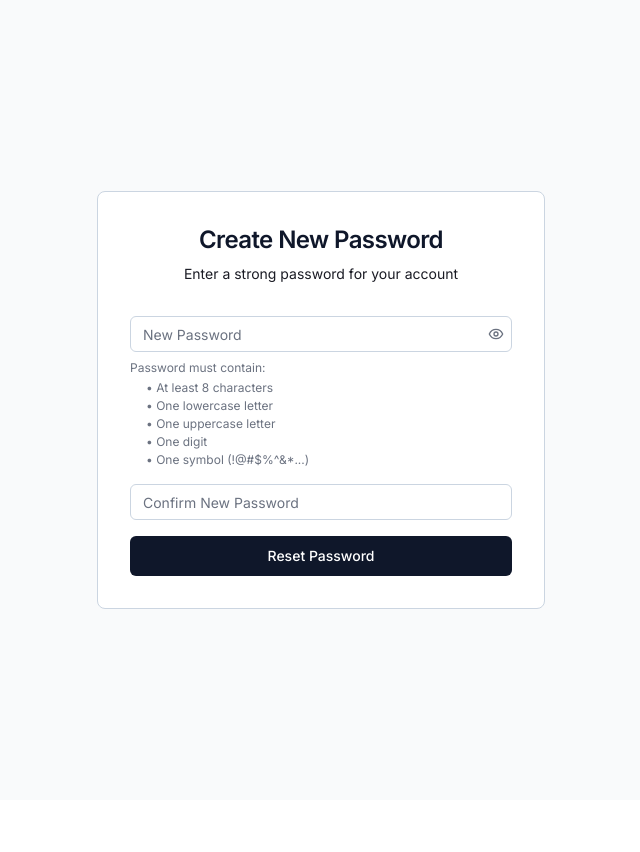
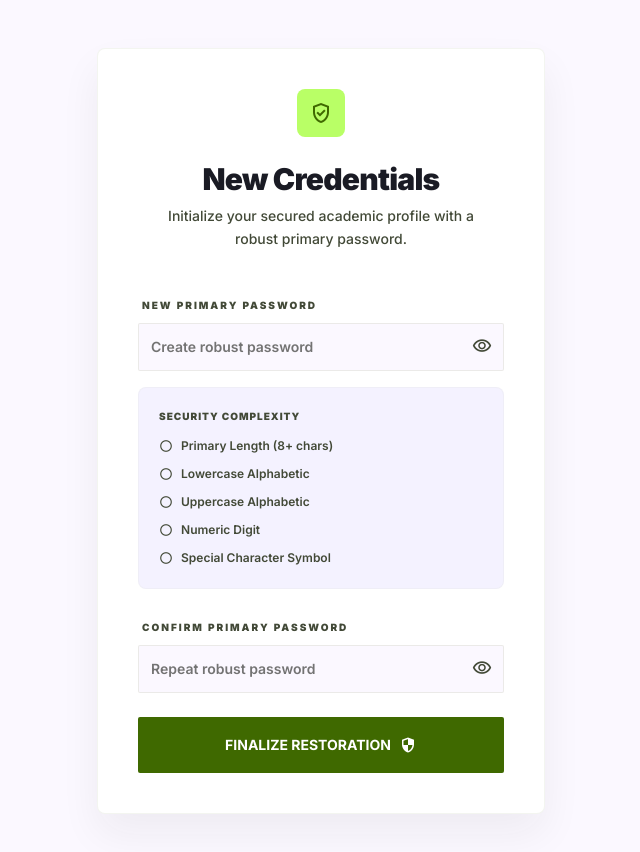
Before and after one commit to BinongoIsrael/academic-tracker, a Next.js app: page /reset-password in a window 1280 px wide. Shown: the top 852 px of the page, without its empty margins (319-959 px from the left). Before the commit the page ends 800 px from the top, so only its background shows below. Built offline with nearby package versions, Linux system fonts and the light colour scheme; no server answers.

Commit message:
refactor(auth): redesign forgot and reset password pages

```diff
--- a/app/(auth)/forgot-password/page.tsx
+++ b/app/(auth)/forgot-password/page.tsx
@@ -29,50 +29,39 @@ export default function ForgotPasswordPage() {
 
   if (success) {
     return (
-      <div className="flex min-h-screen items-center justify-center bg-gray-50 px-4">
-        <div className="w-full max-w-md bg-white border border-slate-300 rounded-lg p-8 text-center">
-          <div className="mx-auto w-16 h-16 bg-accent rounded-full flex items-center justify-center mb-4">
-            <svg
-              className="w-8 h-8 text-slate-900"
-              fill="none"
-              stroke="currentColor"
-              viewBox="0 0 24 24"
-            >
-              <path
-                strokeLinecap="round"
-                strokeLinejoin="round"
-                strokeWidth={2}
-                d="M3 8l7.89 5.26a2 2 0 002.22 0L21 8M5 19h14a2 2 0 002-2V7a2 2 0 00-2-2H5a2 2 0 00-2 2v10a2 2 0 002 2z"
-              />
-            </svg>
+      <div className="flex min-h-screen items-center justify-center bg-surface px-4">
+        <div className="w-full max-w-md bg-surface-container-lowest border border-outline-variant/20 rounded-xl p-10 text-center shadow-[0_20px_40px_rgba(26,27,36,0.06)]">
+          <div className="mx-auto w-20 h-20 bg-primary-container/20 rounded-full flex items-center justify-center mb-6">
+            <span className="material-symbols-outlined text-4xl text-primary">mail</span>
           </div>
-          <h1 className="text-2xl font-semibold text-slate-900 mb-2">
+          <h1 className="text-3xl font-black tracking-tight text-on-surface mb-3">
             Check Your Email
           </h1>
-          <p className="text-subtle text-sm mb-4">
-            We&apos;ve sent a password reset link to:
+          <p className="text-on-surface-variant text-base leading-relaxed mb-6">
+            We&apos;ve sent a secured password reset link to: <br/>
+            <span className="font-bold text-primary">{email}</span>
           </p>
-          <p className="text-slate-900 font-medium break-all mb-6">{email}</p>
 
-          <div className="bg-gray-50 rounded-lg p-4 mb-6 text-left">
-            <p className="text-sm text-subtle mb-3">Next steps:</p>
-            <ol className="text-sm text-subtle space-y-2 list-decimal list-inside">
-              <li>Open the email from Gradient</li>
-              <li>Click the reset password link</li>
-              <li>Create your new password</li>
+          <div className="bg-surface rounded-lg p-6 mb-8 text-left border border-outline-variant/10">
+            <p className="text-xs font-black uppercase tracking-widest text-on-surface-variant mb-4">Secure Restoration Steps</p>
+            <ol className="text-sm text-on-surface-variant space-y-3 list-decimal list-inside font-medium">
+              <li>Access your registered mailbox</li>
+              <li>Authenticate the restoration link</li>
+              <li>Initialize your new credentials</li>
             </ol>
           </div>
 
-          <div className="text-xs text-subtle mb-6">
-            <p>Didn&apos;t receive the email? Check your spam folder.</p>
-            <p className="mt-1">The link will expire in 1 hour.</p>
+          <div className="text-xs text-on-surface-variant font-medium mb-8">
+            <p>Verification link expires in <span className="font-bold text-on-surface">1 hour</span>.</p>
+            <p className="mt-1">Isolate your spam folder if undetected.</p>
           </div>
 
           <Link
             href="/signin"
-            className="inline-block text-sm text-slate-900 hover:underline"
+            className="inline-flex items-center gap-2 text-sm font-bold text-primary hover:underline transition-all"
           >
-            ← Back to Sign In
+            <span className="material-symbols-outlined text-base">arrow_back</span>
+            Back to Authentication
           </Link>
         </div>
       </div>
@@ -80,31 +69,38 @@ export default function ForgotPasswordPage() {
   }
 
   return (
-    <div className="flex min-h-screen items-center justify-center bg-gray-50 px-4">
-      <div className="w-full max-w-md bg-white border border-slate-300 rounded-lg p-8">
-        <h1 className="text-2xl font-semibold text-slate-900 mb-2 text-center">
-          Reset Your Password
-        </h1>
-        <p className="text-center text-subtle text-sm mb-8">
-          Enter your email address and we&apos;ll send you a link to reset your password
-        </p>
+    <div className="flex min-h-screen items-center justify-center bg-surface px-4">
+      <div className="w-full max-w-md bg-surface-container-lowest border border-outline-variant/20 rounded-xl p-10 shadow-[0_20px_40px_rgba(26,27,36,0.06)]">
+        <header className="mb-10 text-center">
+            <div className="w-12 h-12 bg-primary-container flex items-center justify-center rounded-lg mx-auto mb-6">
+                <span className="material-symbols-outlined text-primary text-2xl">lock_reset</span>
+            </div>
+            <h1 className="text-3xl font-black tracking-tight text-on-surface mb-2">
+            Reset Password
+            </h1>
+            <p className="text-on-surface-variant text-sm font-medium leading-relaxed px-4">
+            Initialize credential recovery by entering your registered email address below.
+            </p>
+        </header>
 
         {error && (
-          <div className="mb-4 p-3 bg-red-50 border border-red-200 rounded-md">
-            <p className="text-sm text-red-600">{error}</p>
+          <div className="mb-6 p-4 bg-error-container/20 border border-error/10 rounded-lg flex items-start gap-3 animate-in slide-in-from-top-2">
+            <span className="material-symbols-outlined text-error text-xl">error</span>
+            <p className="text-sm font-semibold text-error leading-tight">{error}</p>
           </div>
         )}
 
-        <form action={handleSubmit} className="space-y-4">
-          <div className="w-full">
+        <form action={handleSubmit} className="space-y-6">
+          <div className="space-y-2">
+            <label className="text-[10px] uppercase font-black tracking-[0.2em] text-on-surface-variant ml-1">Registered Email</label>
             <Input
               name="email"
               id="email"
               type="email"
-              placeholder="Email Address"
+              placeholder="name@university.edu"
               value={email}
               onChange={(e) => setEmail(e.target.value)}
-              className="w-full h-9 px-3 py-2 text-sm border border-slate-300 rounded-md text-gray-600 placeholder:text-gray-500"
+              className="w-full bg-surface border-outline-variant/30 rounded p-3 text-sm focus:ring-2 focus:ring-primary/20 focus:border-primary font-semibold h-12"
               required
               disabled={isLoading}
             />
@@ -112,19 +108,25 @@ export default function ForgotPasswordPage() {
 
           <Button
             type="submit"
-            className="w-full h-10 bg-slate-900 hover:bg-slate-800 text-white text-sm font-medium rounded-md"
+            className="w-full h-14 bg-primary text-on-primary rounded font-bold text-sm hover:shadow-[4px_4px_0px_#191A23] transition-all flex items-center justify-center gap-2 group"
             disabled={isLoading}
           >
-            {isLoading ? "Sending..." : "Send Reset Link"}
+            {isLoading ? "Synchronizing..." : (
+                <>
+                SEND RESTORATION LINK
+                <span className="material-symbols-outlined text-lg group-hover:translate-x-1 transition-transform">send</span>
+                </>
+            )}
           </Button>
         </form>
 
-        <div className="text-center mt-6">
+        <div className="text-center mt-10">
           <Link
             href="/signin"
-            className="text-sm text-slate-900 hover:underline"
+            className="inline-flex items-center gap-2 text-sm font-bold text-on-surface-variant hover:text-primary transition-all"
           >
-            ← Back to Sign In
+            <span className="material-symbols-outlined text-base">arrow_back</span>
+            Back to Sign In
           </Link>
         </div>
       </div>
--- a/app/(auth)/reset-password/page.tsx
+++ b/app/(auth)/reset-password/page.tsx
@@ -81,97 +81,129 @@ function ResetPasswordContent() {
 
   if (isVerifying) {
     return (
-      <div className="flex min-h-screen items-center justify-center bg-gray-50 px-4">
+      <div className="flex min-h-screen items-center justify-center bg-surface px-4">
         <div className="text-center">
-          <div className="w-16 h-16 border-4 border-gray-300 border-t-slate-900 rounded-full animate-spin mx-auto mb-4" />
-          <p className="text-subtle">Verifying your reset link...</p>
+          <div className="w-16 h-16 border-4 border-outline-variant/30 border-t-primary rounded-full animate-spin mx-auto mb-6" />
+          <p className="text-on-surface-variant font-bold uppercase tracking-widest text-xs">Verifying Restoration Link...</p>
         </div>
       </div>
     );
   }
 
   return (
-    <div className="flex min-h-screen items-center justify-center bg-gray-50 px-4">
-      <div className="w-full max-w-md bg-white border border-slate-300 rounded-lg p-8">
-        <h1 className="text-2xl font-semibold text-slate-900 mb-2 text-center">
-          Create New Password
+    <div className="flex min-h-screen items-center justify-center bg-surface px-4 py-12">
+      <div className="w-full max-w-md bg-surface-container-lowest border border-outline-variant/20 rounded-xl p-10 shadow-[0_20px_40px_rgba(26,27,36,0.06)]">
+        <header className="mb-10 text-center">
+            <div className="w-12 h-12 bg-primary-container flex items-center justify-center rounded-lg mx-auto mb-6">
+                <span className="material-symbols-outlined text-primary text-2xl">verified_user</span>
+            </div>
+            <h1 className="text-3xl font-black tracking-tight text-on-surface mb-2">
+            New Credentials
             </h1>
-        <p className="text-center text-subtle text-sm mb-8">
-          Enter a strong password for your account
+            <p className="text-on-surface-variant text-sm font-medium leading-relaxed px-4">
+            Initialize your secured academic profile with a robust primary password.
             </p>
+        </header>
 
         {error && (
-          <div className="mb-4 p-3 bg-red-50 border border-red-200 rounded-md">
-            <p className="text-sm text-red-600">{error}</p>
+          <div className="mb-6 p-4 bg-error-container/20 border border-error/10 rounded-lg flex items-start gap-3 animate-in slide-in-from-top-2">
+            <span className="material-symbols-outlined text-error text-xl">error</span>
+            <p className="text-sm font-semibold text-error leading-tight">{error}</p>
           </div>
         )}
 
-        <form action={handleSubmit} className="space-y-4">
-          <div className="w-full">
+        <form action={handleSubmit} className="space-y-6">
+          <div className="space-y-4">
+            <div className="space-y-2">
+              <label className="text-[10px] uppercase font-black tracking-[0.2em] text-on-surface-variant ml-1">New Primary Password</label>
               <div className="relative">
                 <Input
                   name="password"
                   id="password"
                   type={showPassword ? "text" : "password"}
-                placeholder="New Password"
+                  placeholder="Create robust password"
                   value={password}
                   onChange={(e) => setPassword(e.target.value)}
-                className="w-full h-9 px-3 py-2 pr-10 text-sm border border-slate-300 rounded-md text-gray-600 placeholder:text-gray-500"
+                  className="w-full bg-surface border-outline-variant/30 rounded p-3 text-sm focus:ring-2 focus:ring-primary/20 focus:border-primary font-semibold h-12 pr-12"
                   required
                   disabled={isLoading}
                 />
                 <button
                   type="button"
                   onClick={() => setShowPassword(!showPassword)}
-                className="absolute right-2 top-1/2 -translate-y-1/2 text-gray-500 hover:text-gray-700"
+                  className="absolute right-3 top-1/2 -translate-y-1/2 text-on-surface-variant hover:text-on-surface transition-colors"
                 >
-                {showPassword ? <EyeOff className="w-4 h-4" /> : <Eye className="w-4 h-4" />}
+                  <span className="material-symbols-outlined text-xl">
+                    {showPassword ? "visibility_off" : "visibility"}
+                  </span>
                 </button>
               </div>
-            <div className="mt-2 space-y-1">
-              <p className="text-xs text-gray-500">Password must contain:</p>
-              <ul className="text-xs text-gray-500 space-y-0.5 ml-4">
-                <li className={password.length >= 8 ? "text-green-600" : ""}>
-                  • At least 8 characters
+            </div>
+
+            <div className="bg-surface-container-low rounded-lg p-5 border border-outline-variant/10">
+              <p className="text-[10px] font-black uppercase tracking-widest text-on-surface-variant mb-3">Security Complexity</p>
+              <ul className="text-xs font-semibold space-y-2">
+                <li className={`flex items-center gap-2 ${password.length >= 8 ? "text-primary" : "text-on-surface-variant"}`}>
+                  <span className="material-symbols-outlined text-sm">{password.length >= 8 ? "check_circle" : "circle"}</span>
+                  Primary Length (8+ chars)
                 </li>
-                <li className={/[a-z]/.test(password) ? "text-green-600" : ""}>
-                  • One lowercase letter
+                <li className={`flex items-center gap-2 ${/[a-z]/.test(password) ? "text-primary" : "text-on-surface-variant"}`}>
+                  <span className="material-symbols-outlined text-sm">{/[a-z]/.test(password) ? "check_circle" : "circle"}</span>
+                  Lowercase Alphabetic
                 </li>
-                <li className={/[A-Z]/.test(password) ? "text-green-600" : ""}>
-                  • One uppercase letter
+                <li className={`flex items-center gap-2 ${/[A-Z]/.test(password) ? "text-primary" : "text-on-surface-variant"}`}>
+                  <span className="material-symbols-outlined text-sm">{/[A-Z]/.test(password) ? "check_circle" : "circle"}</span>
+                  Uppercase Alphabetic
                 </li>
-                <li className={/\d/.test(password) ? "text-green-600" : ""}>
-                  • One digit
+                <li className={`flex items-center gap-2 ${/\d/.test(password) ? "text-primary" : "text-on-surface-variant"}`}>
+                  <span className="material-symbols-outlined text-sm">{/\d/.test(password) ? "check_circle" : "circle"}</span>
+                  Numeric Digit
                 </li>
-                <li className={/[!@#$%^&*(),.?":{}|<>]/.test(password) ? "text-green-600" : ""}>
-                  • One symbol (!@#$%^&*...)
+                <li className={`flex items-center gap-2 ${/[!@#$%^&*(),.?":{}|<>]/.test(password) ? "text-primary" : "text-on-surface-variant"}`}>
+                  <span className="material-symbols-outlined text-sm">{/[!@#$%^&*(),.?":{}|<>]/.test(password) ? "check_circle" : "circle"}</span>
+                  Special Character Symbol
                 </li>
               </ul>
             </div>
           </div>
 
-          <div className="w-full">
+          <div className="space-y-2">
+            <label className="text-[10px] uppercase font-black tracking-[0.2em] text-on-surface-variant ml-1">Confirm Primary Password</label>
             <div className="relative">
               <Input
                 name="confirm-password"
                 id="confirm-password"
                 type={showConfirmPassword ? "text" : "password"}
-                placeholder="Confirm New Password"
+                placeholder="Repeat robust password"
                 value={confirmPassword}
                 onChange={(e) => setConfirmPassword(e.target.value)}
-                className="w-full h-9 px-3 py-2 pr-10 text-sm border border-slate-300 rounded-md text-gray-600 placeholder:text-gray-500"
+                className="w-full bg-surface border-outline-variant/30 rounded p-3 text-sm focus:ring-2 focus:ring-primary/20 focus:border-primary font-semibold h-12 pr-12"
                 required
                 disabled={isLoading}
               />
+              <button
+                type="button"
+                onClick={() => setShowConfirmPassword(!showConfirmPassword)}
+                className="absolute right-3 top-1/2 -translate-y-1/2 text-on-surface-variant hover:text-on-surface transition-colors"
+              >
+                <span className="material-symbols-outlined text-xl">
+                  {showConfirmPassword ? "visibility_off" : "visibility"}
+                </span>
+              </button>
             </div>
           </div>
 
           <Button
             type="submit"
-            className="w-full h-10 bg-slate-900 hover:bg-slate-800 text-white text-sm font-medium rounded-md mt-5"
+            className="w-full h-14 bg-primary text-on-primary rounded font-bold text-sm hover:shadow-[4px_4px_0px_#191A23] transition-all flex items-center justify-center gap-2 group mt-4"
             disabled={isLoading}
           >
-            {isLoading ? "Resetting..." : "Reset Password"}
+            {isLoading ? "Restoring Access..." : (
+                <>
+                FINALIZE RESTORATION
+                <span className="material-symbols-outlined text-lg group-hover:translate-x-1 transition-transform">security</span>
+                </>
+            )}
           </Button>
         </form>
       </div>
```
Lines whose indentation alone changed are shown as unchanged.
